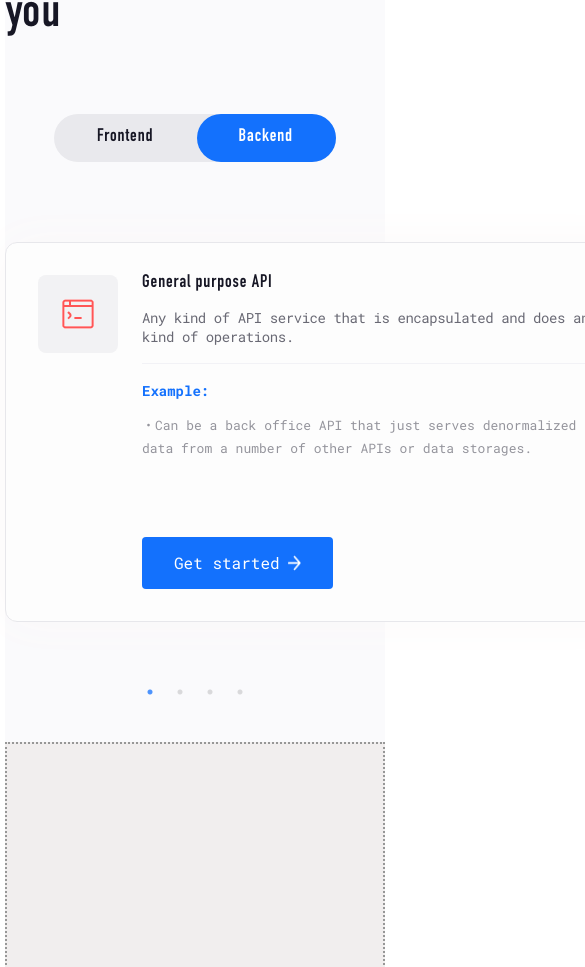
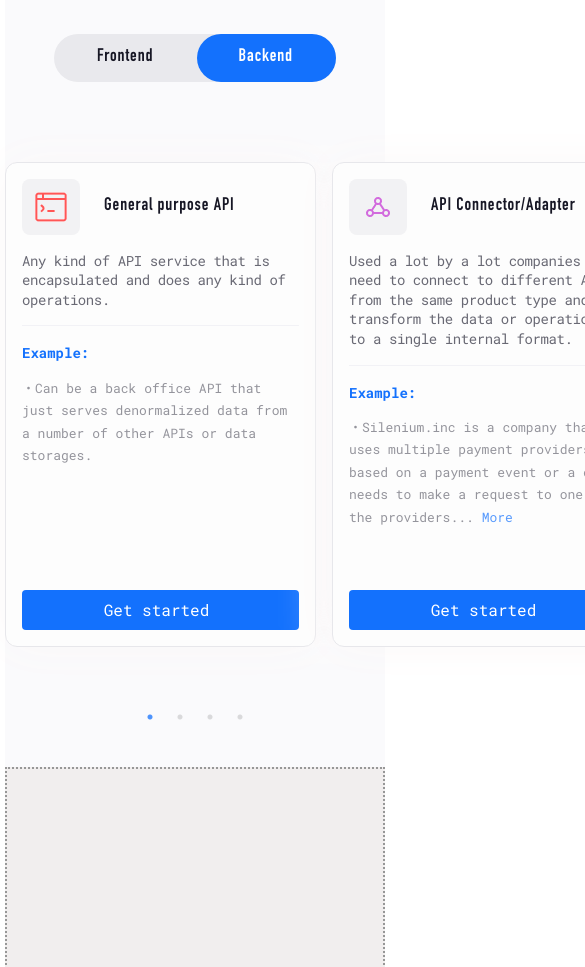
Before and after one commit to Practiq-io/company-landing, a React (Create React App) app: page / in a window 390 px wide. Shown: the part 2824-3791 px from the top of the page, 585 px wide, since content can reach past the window. Built offline with nearby package versions, Linux system fonts and the light colour scheme.

Commit message:
finished mobile version, fixed couple responsive card issues

```diff
--- a/src/components/LandingPageBlocks/ServicesBlock/ServicesBlock.css
+++ b/src/components/LandingPageBlocks/ServicesBlock/ServicesBlock.css
@@ -76,3 +76,9 @@
   -webkit-transition: 0.2s;
   transition: 0.2s;
 }
+@media screen and (max-width: 696px) {
+  .SB-Section {
+    padding: 40px 0 120px 0;
+    background: #fafafc;
+  }
+}
--- a/src/components/LandingPageBlocks/ServicesBlock/ServicesBlock.less
+++ b/src/components/LandingPageBlocks/ServicesBlock/ServicesBlock.less
@@ -82,3 +82,10 @@
 	-webkit-transition: 0.2s;
 	transition: 0.2s;
 }
+
+@media screen and (max-width: 696px) {
+	.SB-Section {
+		padding: 40px 0 120px 0;
+		background: #fafafc;
+	}
+}
--- a/src/components/LandingPageBlocks/ServicesBlock/ServicesCard/ServicesCard.css
+++ b/src/components/LandingPageBlocks/ServicesBlock/ServicesCard/ServicesCard.css
@@ -11,6 +11,24 @@
   display: flex;
   padding: 32px;
   margin-right: 40px;
+}
+.servicesCardBody .servicesCardTitleMobile {
+  display: none;
+  font-size: 18px;
+  line-height: 96%;
+  letter-spacing: 0.05em;
+  color: #171725;
+  font-family: "DINE-1451";
+}
+.servicesCardBody .mobileWrap {
+  display: -webkit-box;
+  display: -webkit-flex;
+  display: -moz-box;
+  display: flex;
+  -webkit-box-align: center;
+  -webkit-align-items: center;
+  -moz-box-align: center;
+  align-items: center;
 }
 .servicesCardBody .servicesCardImgbox {
   background: #f2f2f4;
@@ -128,3 +146,56 @@
   color: #ffffff;
   margin-right: 8px;
 }
+@media screen and (max-width: 1000px) {
+  .servicesCardBody {
+    width: 311px;
+    min-height: 100% !important;
+    background: #fdfdfd;
+    border-radius: 12px;
+    border: solid 1px #e7e7eb;
+    box-shadow: 0px 0px 49px #fbf8f8;
+    display: -webkit-box;
+    display: -webkit-flex;
+    display: -moz-box;
+    display: flex;
+    -webkit-box-orient: vertical;
+    -webkit-box-direction: normal;
+    -webkit-flex-direction: column;
+    -moz-box-orient: vertical;
+    -moz-box-direction: normal;
+    flex-direction: column;
+    padding: 16px;
+    margin-right: 16px;
+  }
+  .servicesCardBody .servicesCardImgbox {
+    padding: 13px;
+    border-radius: 8px;
+    margin-right: 24px;
+  }
+  .servicesCardBody .servicesCardTitle {
+    display: none;
+  }
+  .servicesCardBody .servicesCardTitleMobile {
+    display: block;
+  }
+  .servicesCardBody .cardStructure {
+    min-height: 395px;
+  }
+  .servicesCardBody .cardStructure .servicesCardButton {
+    display: -webkit-box;
+    display: -webkit-flex;
+    display: -moz-box;
+    display: flex;
+    width: 100%;
+    -webkit-box-pack: center;
+    -webkit-justify-content: center;
+    -moz-box-pack: center;
+    justify-content: center;
+    padding: 12px 0;
+    border-radius: 4px;
+    color: white;
+  }
+  .servicesCardBody .cardStructure .servicesCardButton .servicesCardButtonImg {
+    display: none;
+  }
+}
--- a/src/components/LandingPageBlocks/ServicesBlock/ServicesCard/ServicesCard.js
+++ b/src/components/LandingPageBlocks/ServicesBlock/ServicesCard/ServicesCard.js
@@ -24,13 +24,18 @@ class ServicesCard extends Component {
 	render() {
 		return (
 			<div className="servicesCardBody">
+				<div className="mobileWrap">
 					<div className="servicesCardImgbox">
 						<img
 							className="servicesCardImg"
 							src={this.props.imgPath}
 							alt="service icon"
 						/>
+
 					</div>
+					<p className="servicesCardTitleMobile">{this.props.title}</p>
+				</div>
+
 
 				<div className="cardStructure">
 					<div className="cardInfoBox">
--- a/src/components/LandingPageBlocks/ServicesBlock/ServicesCard/ServicesCard.less
+++ b/src/components/LandingPageBlocks/ServicesBlock/ServicesCard/ServicesCard.less
@@ -11,6 +11,26 @@
 	display: flex;
 	padding: 32px;
 	margin-right: 40px;
+
+	.servicesCardTitleMobile {
+		display: none;
+		font-size: 18px;
+		line-height: 96%;
+		letter-spacing: 0.05em;
+		color: #171725;
+		font-family: "DINE-1451";
+	}
+
+	.mobileWrap {
+		display: -webkit-box;
+		display: -webkit-flex;
+		display: -moz-box;
+		display: flex;
+		-webkit-box-align: center;
+		-webkit-align-items: center;
+		-moz-box-align: center;
+		align-items: center;
+	}
 
 	.servicesCardImgbox {
 		background: #f2f2f4;
@@ -144,3 +164,64 @@
 		}
 	}
 }
+
+@media screen and (max-width: 1000px) {
+
+	.servicesCardBody {
+		width: 311px;
+		min-height: 100% !important;
+		background: #fdfdfd;
+		border-radius: 12px;
+		border: solid 1px #e7e7eb;
+		box-shadow: 0px 0px 49px #fbf8f8;
+		display: -webkit-box;
+		display: -webkit-flex;
+		display: -moz-box;
+		display: flex;
+		-webkit-box-orient: vertical;
+		-webkit-box-direction: normal;
+		-webkit-flex-direction: column;
+		-moz-box-orient: vertical;
+		-moz-box-direction: normal;
+		flex-direction: column;
+		padding: 16px;
+		margin-right: 16px;
+
+		.servicesCardImgbox {
+			padding: 13px;
+			border-radius: 8px;
+			margin-right: 24px;
+		}
+
+		.servicesCardTitle {
+			display: none;
+		}
+
+		.servicesCardTitleMobile {
+			display: block;
+		}
+
+		.cardStructure {
+			min-height: 395px;
+
+			.servicesCardButton {
+				display: -webkit-box;
+				display: -webkit-flex;
+				display: -moz-box;
+				display: flex;
+				width: 100%;
+				-webkit-box-pack: center;
+				-webkit-justify-content: center;
+				-moz-box-pack: center;
+				justify-content: center;
+				padding: 12px 0;
+				border-radius: 4px;
+				color: white;
+
+				.servicesCardButtonImg {
+					display: none;
+				}
+			}
+		}
+	}
+}
```
Lines whose indentation alone changed are shown as unchanged.
